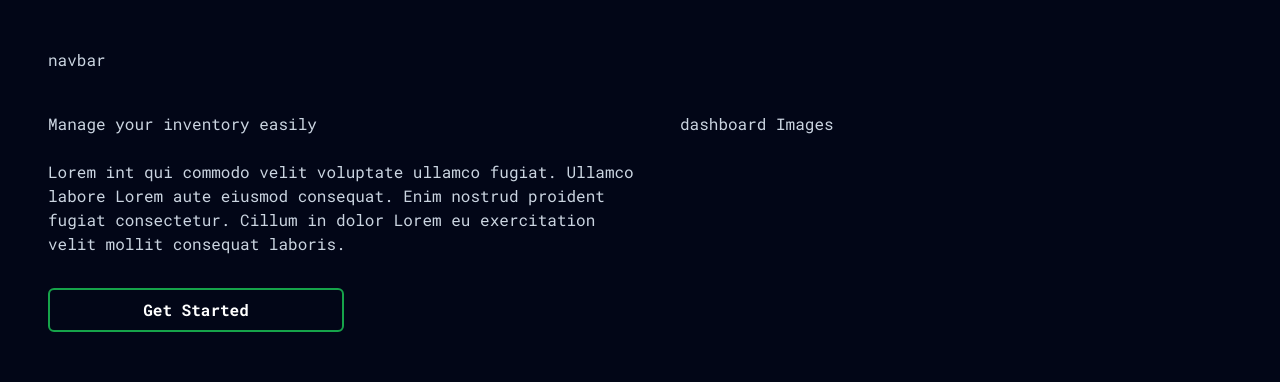
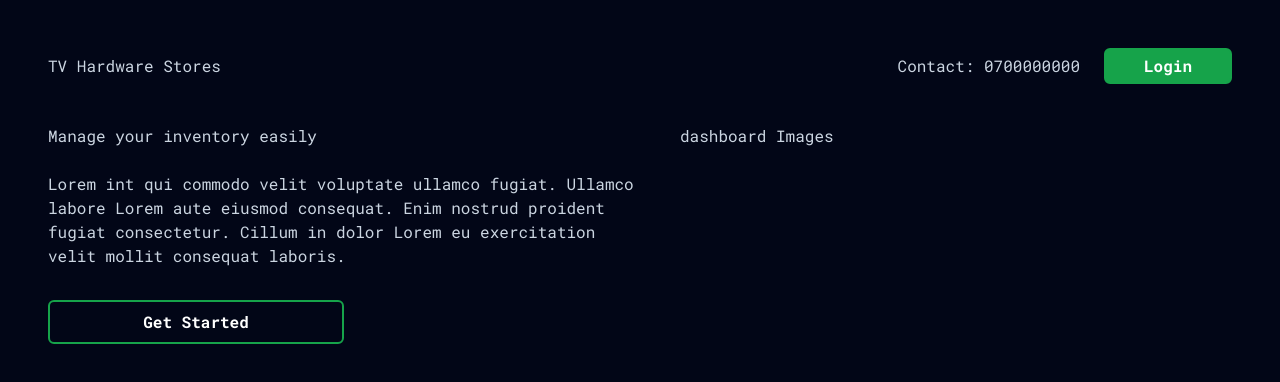
Before and after one commit to esthercate/Hardware-store-management, a Next.js app: page / in a window 1280 px wide. Shown: the top 382 px of the page. Built offline with nearby package versions, Linux system fonts and the light colour scheme.

Commit message:
Style navbar

```diff
--- a/app/page.jsx
+++ b/app/page.jsx
@@ -3,7 +3,15 @@ import Link from 'next/link'
 export default function Home() {
   return (
     <div className='flex flex-col p-12 w-full gap-10'>
-      <div>navbar</div>
+      <div className='flex justify-between items-center'>
+        <span>TV Hardware Stores</span>
+        <div className='flex gap-6 justify-center items-center'>
+          <span>Contact: 0700000000</span>
+          <Link href='/login' className='py-1 px-3 border-2 border-green-600 rounded-md bg-green-600 hover:bg-green-700 cursor-pointer text-white text-center font-bold w-32'>
+            Login
+          </Link>
+        </div>
+      </div>
       <div className='flex gap-10 w-full'>
         <div className='flex flex-col gap-6 w-1/2'>
           <h1>Manage your inventory easily</h1>
```
